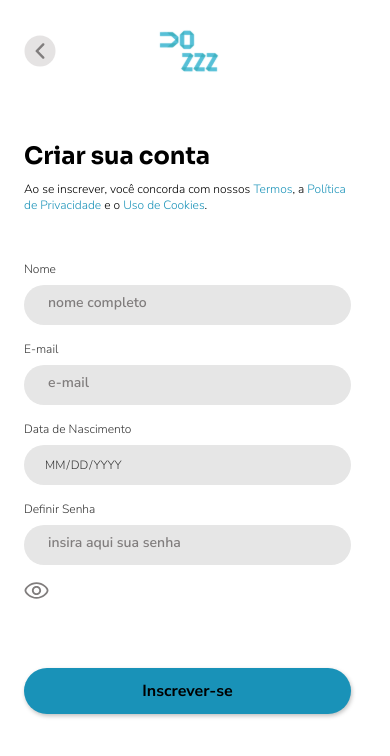
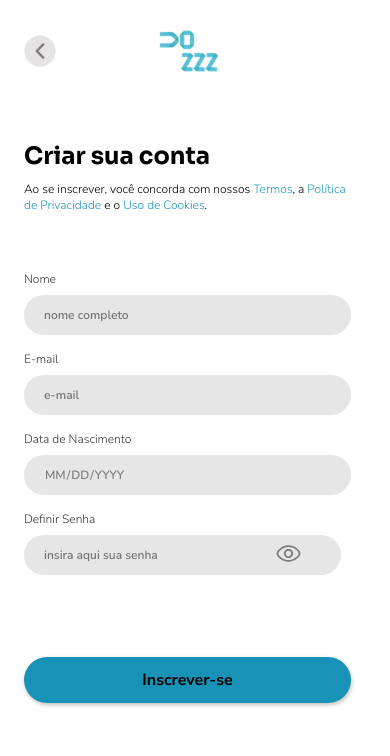
Before and after one commit to emersonjesuz/projeto-vozz, a React (Vite) app: page /access/register in a window 390 px wide. Shown: the top 756 px of the page. Built offline with nearby package versions, Linux system fonts and the light colour scheme.

Commit message:
tratamento de erros e corrigido erros de css nos inputs

```diff
--- a/src/pages/Register/index.jsx
+++ b/src/pages/Register/index.jsx
@@ -2,24 +2,62 @@ import styles from "./styles.module.scss";
 import { useState } from "react";
 import closeEye from "../../assets/icons/close-eye.svg";
 import openEye from "../../assets/icons/open-eye.svg";
+import errorIcon from "../../assets/icons/error-icon.svg";
+import checkIcon from "../../assets/icons/check.svg";
 
 
 function Register() {
-  const [error, setError] = useState("");
-  const [ showPassword, setShowPassword] = useState(false)
+  const [errors, setErrors] = useState({
+    name: "",
+    email: "",
+    birthday: "",
+    password: "",
+  });
+  const [ showPassword, setShowPassword] = useState(false);
   const [ name, setName ] = useState("");
-  const [ email, SetEmail ] = useState("");
-  const [ birtday, setBirtday ] = useState("");
+  const [ email, setEmail ] = useState("");
+  const [ birthday, setBirthday ] = useState("");
   const [ password, setPassword ] = useState("");
+  const [check, setCheck] = useState(checkIcon);
 
 
   const handleSubmit = (event) => {
-    event.preventDefalt();
+    event.preventDefault();
 
-    if(!name || !email || !birtday || !password){
-      setError("Todos os campos são obrigatórios");
+      const checkEmail = /^[^\s@]+@[^\s@]+\.[^\s@]+$/;
+      const newErrors = {};
+
+      if(!name) {
+        newErrors.name = "O nome é obrigatório";
       }
+
+      if (!email) {
+        newErrors.email = "O email é obrigatório";
+      } else if (email.search(checkEmail) === -1) {
+        newErrors.email = "Email inválido";
       }
+
+      if (!birthday) {
+        newErrors.birthday = "A data de nascimento é obrigatória";
+      }
+
+
+      if (!password) {
+        newErrors.password = "Defina uma senha";
+        setCheck(errorIcon);
+      } else if (password.length < 8) {
+        newErrors.password = "A senha deve ter pelo menos 8 caracteres";
+        setCheck(errorIcon);
+      } else { //logica do icone check
+        newErrors.password = "";
+        setCheck(checkIcon);
+      }
+
+
+      setErrors(newErrors);
+
+    }
+
 
     return (
       <>
@@ -32,59 +70,120 @@ const handleSubmit = (event) => {
 
         <form onSubmit={handleSubmit}>
           <div className={styles["form-register"]}>
-        <div className={styles["container-input"]}>
-          <label htmlFor='name'>Nome</label>
+            <label htmlFor='name'
+            className={errors.name ? styles['error-label'] : ""}
+            >Nome</label>
+
+              <div className={`${styles["input-wrapper"]} ${
+                errors.name ? styles["error-border"] : ""
+              }`}>
+
               <input
                 name="name"
                 placeholder='nome completo'
                 type="text"
                 value={name}
                 onChange={(event)=> setName(event.target.value)}
+
               />
+               {errors.name && (
+                <img
+                  className={styles["error-icon"]}
+                  src={errorIcon}
+                  alt="Erro"
+                />
+              )}
             </div>
-        <div className={styles["container-input"]}>
-          <label htmlFor='email'>E-mail</label>
+              {errors.name && (
+              <span className={styles["message-error"]}>{errors.name}</span>
+            )}
+
+            <label htmlFor='email' className={errors.email ? styles["error-label"] : ""}>E-mail</label>
+              <div
+              className={`${styles["input-wrapper"]} ${
+                errors.email ? styles["error-border"] : ""
+              }`}
+            >
               <input
                 name="email"
                 placeholder='e-mail'
                 type="text"
                 value={email}
-              onChange={(event)=> SetEmail(event.target.value)}
+                onChange={(event)=> setEmail(event.target.value)}
+                className={errors.email ? styles["error-placeholder"] : ""}
               />
+               {errors.email && (
+                <img
+                  className={styles["error-icon"]}
+                  src={errorIcon}
+                  alt="Erro"
+                />
+              )}
             </div>
-        <div className={styles["container-input"]}>
-          <label htmlFor='birthday'>Data de Nascimento</label>
+            {errors.email && (
+              <span className={styles["message-error"]}>{errors.email}</span>
+            )}
+
+            <label htmlFor='birthday' className={errors.birthday ? styles["error-label"] : ""}>Data de Nascimento</label>
+              <div
+                className={`${styles["input-wrapper"]} ${
+                  errors.birthday ? styles["error-border"] : ""
+                }`}
+              >
               <input
-              name="birtday"
+                name="birthday"
                 placeholder='DD/MM/AAAA'
                 type="date"
-              required aria-required="true"
-              value={birtday}
+                value={birthday}
+                onChange={(event)=> setBirthday(event.target.value)}
 
-              onChange={(event)=> setBirtday(event.target.value)}
               />
+               {errors.email && (
+                <img
+                  className={styles["error-icon"]}
+                  src={errorIcon}
+                  alt="Erro"
+                />
+              )}
             </div>
-          <div className={styles["container-input"]}>
-            <label htmlFor='password'>Definir Senha</label>
+              {errors.birthday && (
+              <span className={styles["message-error"]}>{errors.birthday}</span>
+            )}
+
+
+              <label htmlFor='password' className={errors.password ? styles["error-label"] : ""}>Definir Senha</label>
+              <div className={`${styles["input-wrapper"]} ${
+                errors.password ? styles["error-border"] : ""
+                }`}>
                 <input
                   name="password"
                   placeholder='insira aqui sua senha'
-                required type={showPassword ? 'text' : 'password'}
+                  type={showPassword ? 'text' : 'password'}
                   value={password}
-                onFocus={(event) => (event.target.type = "password")}
-                onBlur={(event) => (event.target.type = "null")}
                   onChange={(event)=> setPassword(event.target.value)}
                   />
-
-                {error && <span className='mensage-error'>{error}</span>}
+              <div className={styles["eyes"]}>
 
                     <img className={styles["password-show"]}
                     src={showPassword ? closeEye : openEye}
                     alt="mostrar senha"
                     onClick={() => setShowPassword(!showPassword)}
+
                     />
+                    </div>
+                     {errors.password && (
+                       <img
+                       className={styles["error-icon"]}
+                       src={check}
+                       alt="ok" />
+
+                       )}
 
             </div>
+                       {errors.password && (
+                         <span className={styles["message-error"]}>{errors.password}</span>
+                 )}
+
             <div className={styles["btn-register"]}>
               <button type="submit">Inscrever-se</button>
             </div>
--- a/src/pages/Register/styles.module.scss
+++ b/src/pages/Register/styles.module.scss
@@ -2,13 +2,12 @@
 @import "../../styles/colors";
 
 @media (max-width: 37.5rem) {
-    .container {
+    .form-register {
       display: flex;
       flex-direction: column;
       width: 100%;
       height: 100vh;
-      gap: 1.6rem;
-
+    //   gap: 1.6rem;
 
     }
 
@@ -16,7 +15,7 @@
       width: 100%;
       height: 7.8rem;
       padding: 4rem 2.4rem;
-      margin-bottom: 4rem;
+      margin-bottom: 6.6rem;
 
       h1 {
         font-family: $font-sora;
@@ -45,27 +44,28 @@
 
     }
     .form-register {
-        width: 100%;
-        height: 31.3rem;
+
         padding: 2.4rem;
         display: flex;
         flex-direction: column;
 
-        input {
+        input, .input-password [type="text"] {
             width: 32.7rem;
             height: 4rem;
             border-radius: 20px;
             border: none;
             background: #E6E6E6;
-            color:#807D7D;
+            padding: 2rem;
+            font-size: 1.2rem;
+            font-family: $font-nunito-sans;
+            color: #807D7D;
+            font-size: 1.2rem;
+            font-style: normal;
+            font-weight: 600;
+            line-height: normal;
             margin-bottom: 1.6rem;
-            margin-top: 0.8rem;
-            position: relative;
-            border:none;
-            padding: 12px, 24px, 12px, 24px
+        }
 
-
-        }
         input[type="date"]{
             width: 32.7rem;
             height: 2rem;
@@ -73,10 +73,10 @@
             padding: 2rem;
             font-size: 1.2rem;
             font-family: $font-nunito-sans;
-            color: #333333;
+            color: #807D7D;
             font-size: 1.2rem;
             font-style: normal;
-            font-weight: 300;
+            font-weight: 600;
             line-height: normal;
             text-transform: uppercase;
             border: none;
@@ -84,54 +84,23 @@
 
         ::-webkit-calendar-picker-indicator {
             background: transparent;
-            bottom: 0;
-            color: transparent;
-            cursor: pointer;
-            height: auto;
-            left: 0;
-            position: absolute;
-            right: 0;
-            top: 0;
-            width: auto;
-        }
-
-        input::placeholder{
-            padding: 2.4rem;
-            font-family: $font-nunito-sans;
-            color: #807D7D;
-            font-size: 1.4rem;
-            font-weight: 600;
-            line-height: normal;
-
         }
 
         input:focus{
             background: #FFFFFF;
-
             padding: 2.4rem;
             font-size: 1.4rem;
             font-family: $font-nunito-sans;
             color: #333333;
-            font-size: 1.2rem;
             font-style: normal;
             font-weight: 600;
             line-height: normal;
-
             border-radius: 40px;
             border: 2px solid #807D7D;
             outline: 0;
-
-            img{
-                width: 2.5rem;
-                height: 1.9rem;
-                position: absolute;
-                right: 5rem;
-                bottom: 25rem;
-
-            }
         }
 
-        label{
+        label {
 
             font-size: 1.2rem;
             font-family: $font-nunito-sans;
@@ -140,12 +109,70 @@
             font-style: normal;
             font-weight: 300;
             line-height: normal;
+            margin-bottom: 0.8rem;
         }
 
         button {
             margin-top: 6.6rem;
         }
 
+
+        .eyes {
+            position: relative;
+
+
+            img{
+                width: 2.5rem;
+                height: 1.9rem;
+                position: absolute;
+                right: 5rem;
+                bottom: 0rem;
+            }
+        }
+
+        .message-error{
+            color: #FB263C;
+            font-size: 1.2rem;
+            font-family: $font-nunito-sans;
+            font-weight: 300;
+            line-height: normal;
+            margin-top: -1rem;
+            display: flex;
+            justify-content:end;
+
+        }
+
+        .error-label {
+            color: #FB263C;
+            font-weight: 600;
+
+        }
+
+        .input-wrapper input {
+            border: none;
+            color: #807D7D;
+
+          }
+        .input-wrapper input:focus {
+            border: 2px solid #807D7D;
+
+          }
+
+        .input-wrapper.error-border input {
+            border: 2px solid red;
+          }
+
+
+        .input-wrapper {
+            display: flex;
+            align-items: center;
+            gap: 1rem;
+
+
+        }
+
+
+
     }
 
 }
```
Also changed, not shown: src/assets/icons/check.svg (added), src/assets/icons/error-icon.svg (added). Lines whose indentation alone changed are shown as unchanged.
